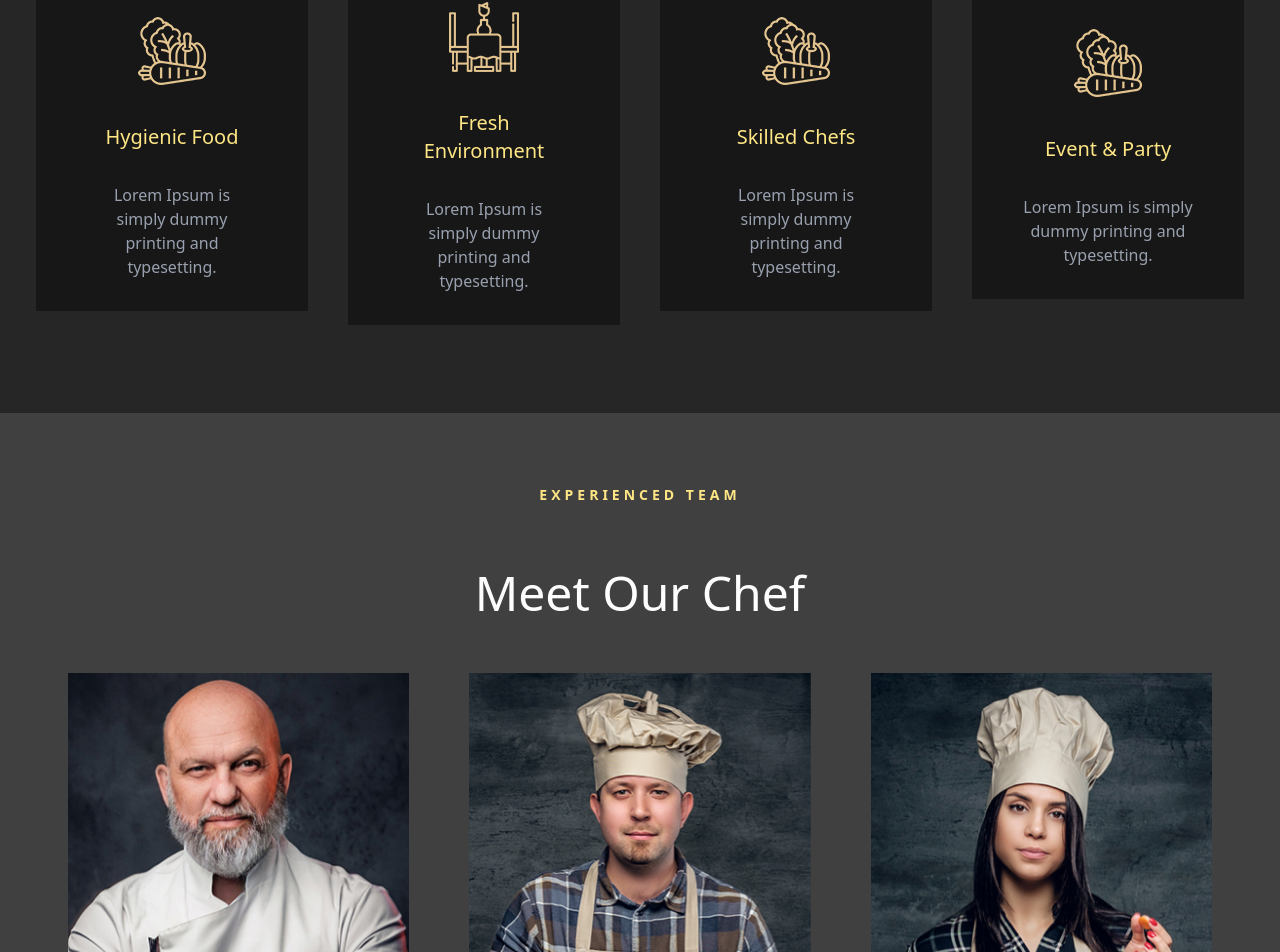
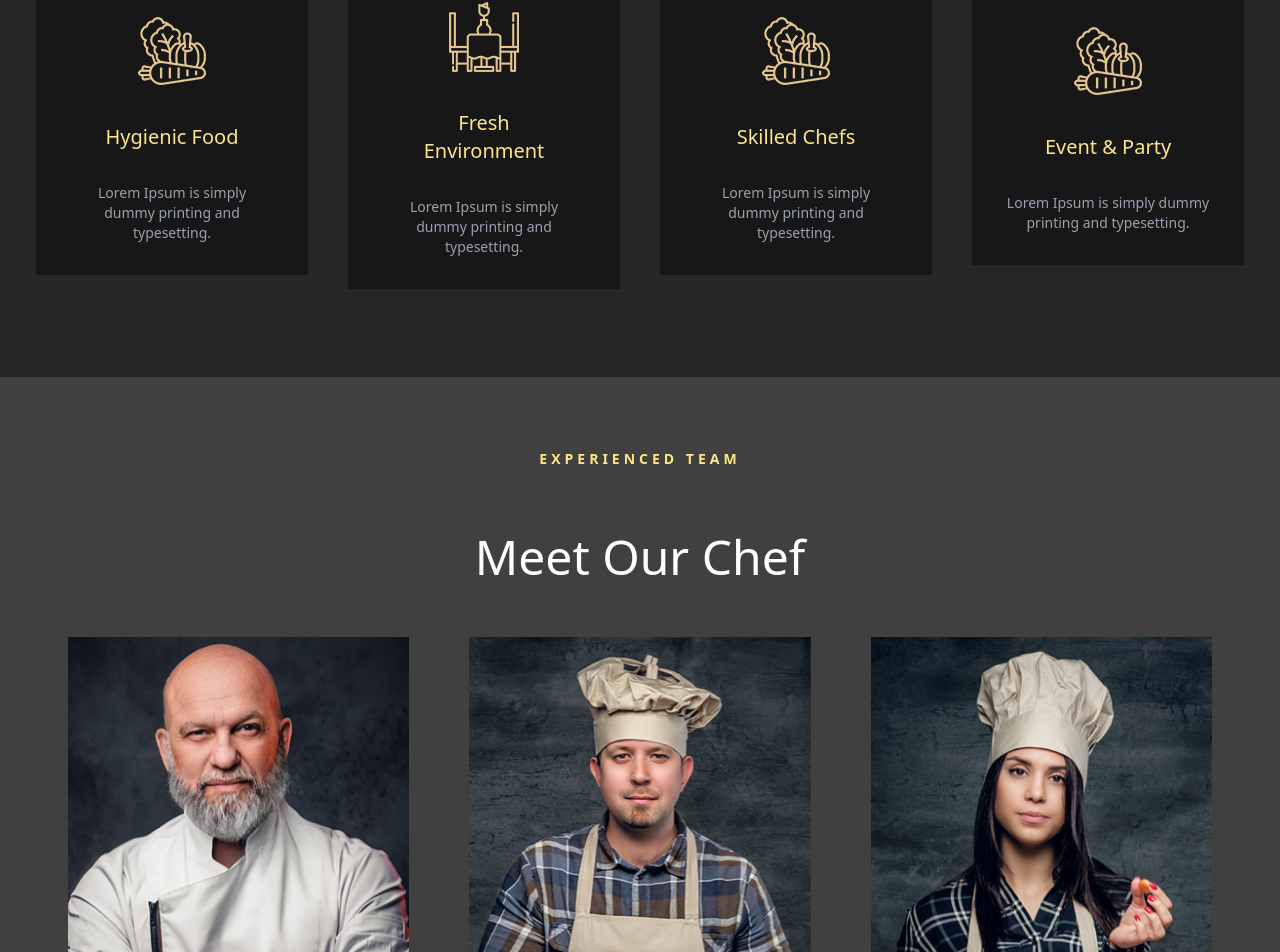
Before and after one commit to Monunagar11/Alpha-chef, a React (Vite) app: page / in a window 1280 px wide. Shown: the part 4613-5565 px from the top of the page. Built offline with nearby package versions, Linux system fonts and the light colour scheme.

Commit message:
why choose us card section updated

```diff
--- a/src/pages/Home.jsx
+++ b/src/pages/Home.jsx
@@ -404,8 +404,8 @@ function Home() {
                   <div className="m-4">
                     <h2 className="text-2xl xl:text-xl text-amber-200">Hygienic Food</h2>
                   </div>
-                  <div className="m-4 text-gray-400">
-                    <p>Lorem Ipsum is simply dummy printing and typesetting.</p>
+                  <div className="m-4 text-gray-400 w-full text-sm">
+                    <p className="">Lorem Ipsum is simply dummy printing and typesetting.</p>
                   </div>
 
                 </div>
@@ -422,7 +422,7 @@ function Home() {
                   <div className="m-4">
                     <h2 className="text-2xl xl:text-xl text-amber-200">Fresh Environment</h2>
                   </div>
-                  <div className="m-4 text-gray-400">
+                  <div className="m-4 text-gray-400 w-full text-sm">
                     <p>Lorem Ipsum is simply dummy printing and typesetting.</p>
                   </div>
 
@@ -440,7 +440,7 @@ function Home() {
                   <div className="m-4">
                     <h2 className="text-2xl xl:text-xl text-amber-200">Skilled Chefs</h2>
                   </div>
-                  <div className="m-4 text-gray-400">
+                  <div className="m-4 text-gray-400 w-full text-sm">
                     <p>Lorem Ipsum is simply dummy printing and typesetting.</p>
                   </div>
 
@@ -458,7 +458,7 @@ function Home() {
                   <div className="m-4">
                     <h2 className="text-2xl xl:text-xl text-amber-200">Event & Party</h2>
                   </div>
-                  <div className="m-4 text-gray-400">
+                  <div className="m-4 text-gray-400 w-full text-sm">
                     <p>Lorem Ipsum is simply dummy printing and typesetting.</p>
                   </div>
 
```
